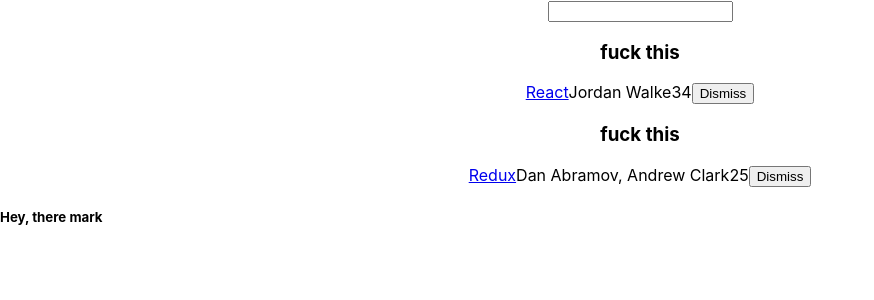
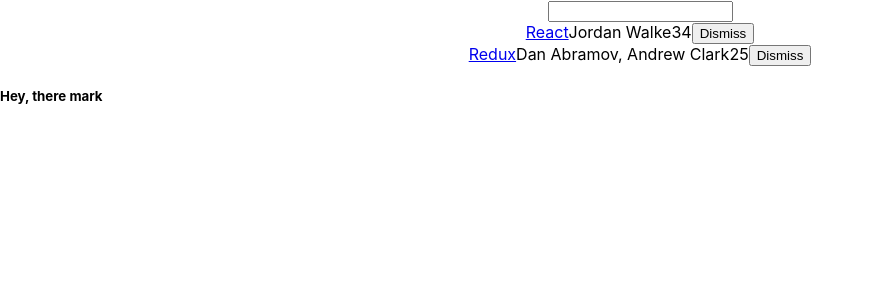
Before and after one commit to thefactmachine/r_2_r, a React (Create React App) app: page / in a window 1280 px wide. Shown: the top 300 px of the page, without its empty margins (0-874 px from the left). Built offline with nearby package versions, Linux system fonts and the light colour scheme.

Commit message:
formatting changes v3

```diff
--- a/src/App.js
+++ b/src/App.js
@@ -50,34 +50,26 @@
     const { searchTerm, list } = this.state;
     return (
       <div className="App">
-        <Search
-          value={searchTerm}
-          onChange={this.onSearchChange}
-        />
-        <Table
-          list={list}
-          pattern={searchTerm}
-          onDismiss={this.onDismiss}
-        />
+        <Search value={searchTerm} onChange={this.onSearchChange} />
+        <Table list={list} pattern={searchTerm} onDismiss={this.onDismiss} />
       </div>
     );
   }
 }
+
 
 class Search extends Component {
   render() {
     const { value, onChange } = this.props;
     return (
       <form>
-        <input
-          type="text"
-          value={value}
-          onChange={onChange}
-        />
+        <input type="text" value={value} onChange={onChange} />
       </form>
     );
   }
 }
+
+
 
 class Table extends Component {
   render() {
@@ -86,7 +78,6 @@
       <div>
         {list.filter(isSearched(pattern)).map(item =>
           <div key={item.objectID}>
-          <h3>fuck this</h3>
             <span>
               <a href={item.url}>{item.title}</a>
             </span>
@@ -94,10 +85,7 @@
             <span>{item.num_comments}</span>
             <span>{item.points}</span>
             <span>
-              <button
-                onClick={() => onDismiss(item.objectID)}
-                type="button"
-              >
+              <button onClick={() => onDismiss(item.objectID)} type="button" >
                 Dismiss
               </button>
             </span>
```
